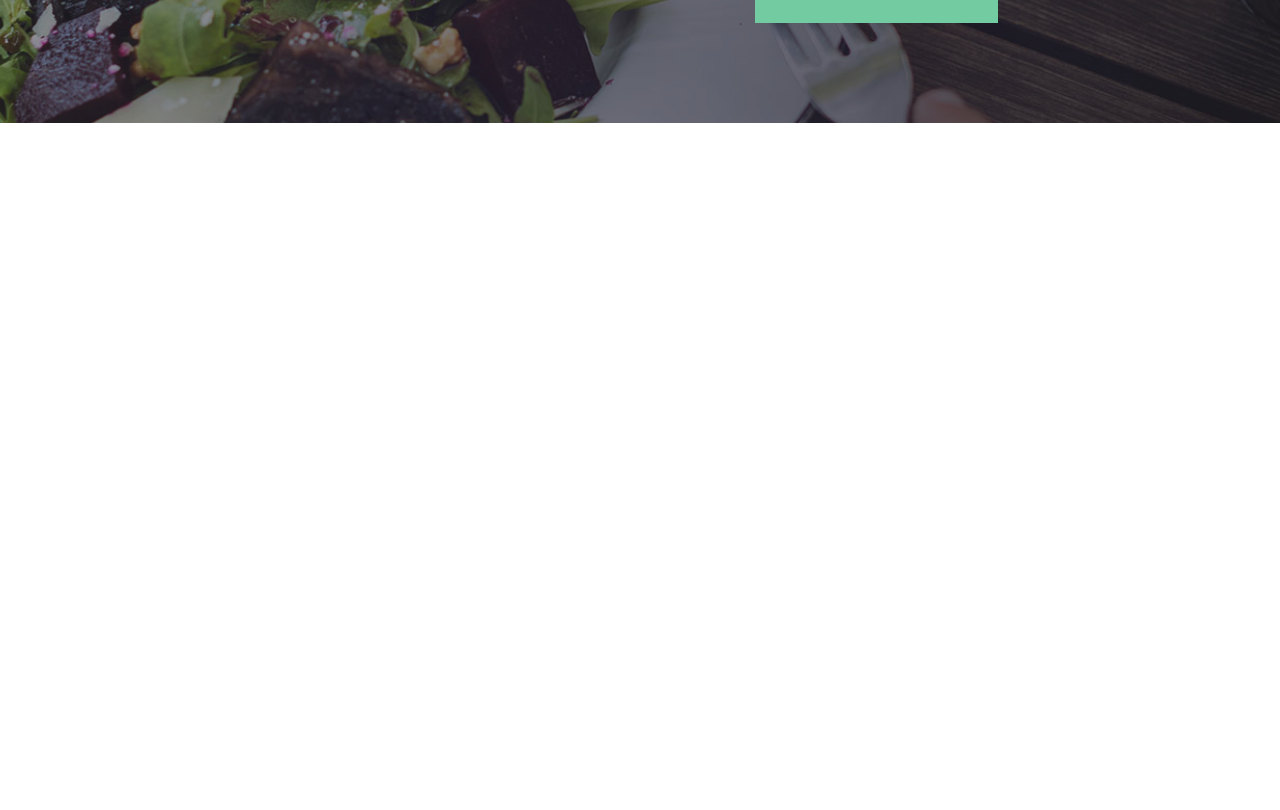
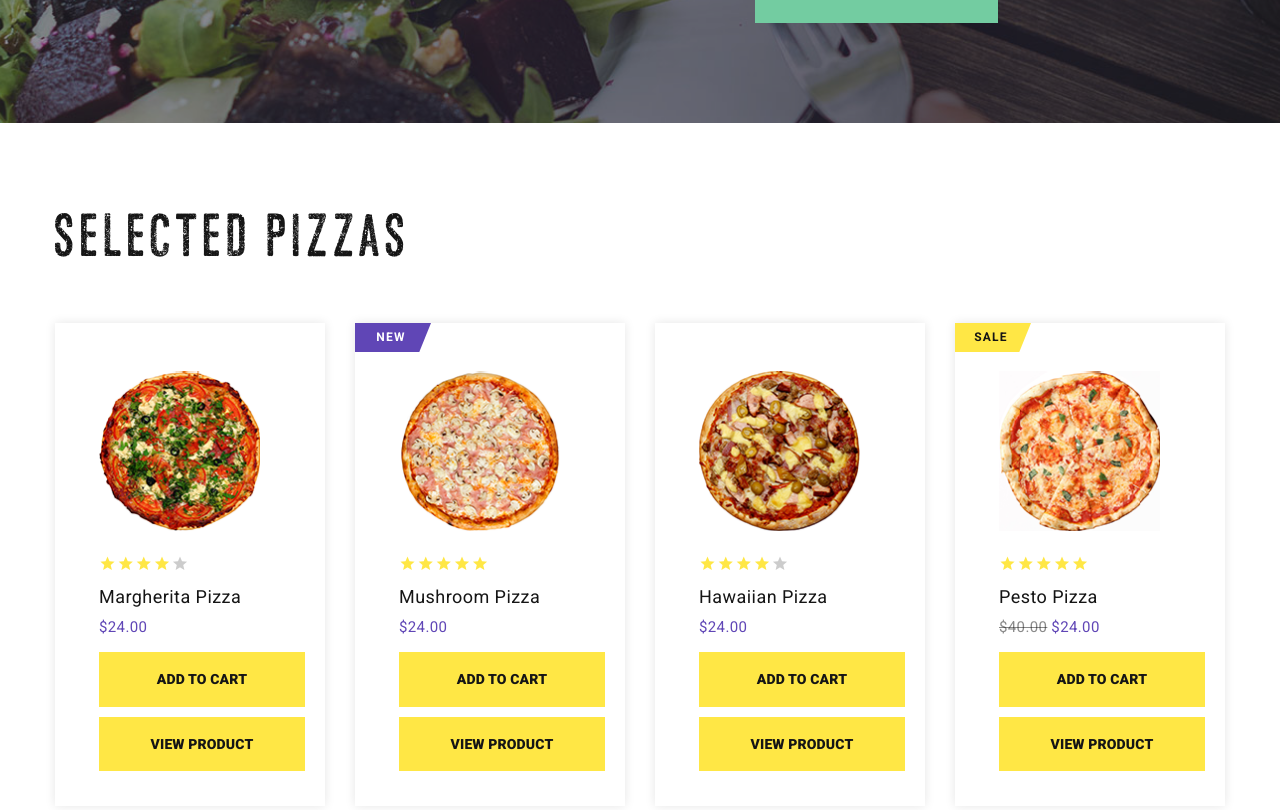
Before and after one commit to Raul-Est/DAW.Angular.01.TelePizza, an Angular app: page / in a window 1280 px wide. Shown: the part 2040-2850 px from the top of the page. Before the commit the page ends 2163 px from the top, so only its background shows below. Built offline with nearby package versions, Linux system fonts and the light colour scheme.

Commit message:
5ºComponente terminado - Pizzas

```diff
--- a/src/app/app.html
+++ b/src/app/app.html
@@ -13,4 +13,6 @@
   <app-menu></app-menu>
   <!-- añadimos el cuarto componente atmosphere -->
   <app-atmosphere></app-atmosphere>
+  <!-- añadimos el 5º componente pizzas -->
+  <app-pizzas></app-pizzas>
 </main>
--- a/src/app/app.ts
+++ b/src/app/app.ts
@@ -1,3 +1,4 @@
+import { Pizzas } from './components/pizzas/pizzas';
 import { Atmosphere } from './components/atmosphere/atmosphere';
 import { Component } from '@angular/core';
 import { Header } from './components/header/header';
@@ -14,10 +15,10 @@ import { Menu } from './components/menu/menu';
 //   styleUrl: './app.css'
 // })
 
-// primero añadi slider al array, y luego añadí menu, después atmosphere
+// primero añadi slider al array, y luego añadí menu, después atmosphere, pizzas
 @Component({
   selector: 'app-root',
-  imports: [Header, Slider,Menu,Atmosphere],
+  imports: [Header, Slider,Menu,Atmosphere,Pizzas],
   templateUrl: './app.html',
   styleUrl: './app.css'
 })
--- /dev/null
+++ b/src/app/components/pizzas/pizzas.css
@@ -0,0 +1,3 @@
+:host {
+  display: block;
+}
--- /dev/null
+++ b/src/app/components/pizzas/pizzas.html
@@ -0,0 +1,76 @@
+<section class="section section-lg bg-default">
+  <div class="container">
+    <h3 class="oh-desktop"><span class="d-inline-block wow slideInUp">Selected Pizzas</span></h3>
+    <div class="row row-lg row-30">
+      <div class="col-sm-6 col-lg-4 col-xl-3">
+        <!-- Product-->
+        <article class="product wow fadeInLeft" data-wow-delay=".15s">
+          <div class="product-figure"><img src="images/product-1-161x162.png" alt="" width="161" height="162"/>
+          </div>
+          <div class="product-rating"><span class="mdi mdi-star"></span><span class="mdi mdi-star"></span><span class="mdi mdi-star"></span><span class="mdi mdi-star"></span><span class="mdi mdi-star text-gray-13"></span>
+          </div>
+          <h6 class="product-title">Margherita Pizza</h6>
+          <div class="product-price-wrap">
+            <div class="product-price">$24.00</div>
+          </div>
+          <div class="product-button">
+            <div class="button-wrap"><a class="button button-xs button-primary button-winona" href="#">Add to cart</a></div>
+            <div class="button-wrap"><a class="button button-xs button-secondary button-winona" href="#">View Product</a></div>
+          </div>
+        </article>
+      </div>
+      <div class="col-sm-6 col-lg-4 col-xl-3">
+        <!-- Product-->
+        <article class="product wow fadeInLeft" data-wow-delay=".1s">
+          <div class="product-figure"><img src="images/product-2-161x162.png" alt="" width="161" height="162"/>
+          </div>
+          <div class="product-rating"><span class="mdi mdi-star"></span><span class="mdi mdi-star"></span><span class="mdi mdi-star"></span><span class="mdi mdi-star"></span><span class="mdi mdi-star"></span>
+          </div>
+          <h6 class="product-title">Mushroom Pizza</h6>
+          <div class="product-price-wrap">
+            <div class="product-price">$24.00</div>
+          </div>
+          <div class="product-button">
+            <div class="button-wrap"><a class="button button-xs button-primary button-winona" href="#">Add to cart</a></div>
+            <div class="button-wrap"><a class="button button-xs button-secondary button-winona" href="#">View Product</a></div>
+          </div><span class="product-badge product-badge-new">New</span>
+        </article>
+      </div>
+      <div class="col-sm-6 col-lg-4 col-xl-3">
+        <!-- Product-->
+        <article class="product wow fadeInLeft" data-wow-delay=".05s">
+          <div class="product-figure"><img src="images/product-3-161x162.png" alt="" width="161" height="162"/>
+          </div>
+          <div class="product-rating"><span class="mdi mdi-star"></span><span class="mdi mdi-star"></span><span class="mdi mdi-star"></span><span class="mdi mdi-star"></span><span class="mdi mdi-star text-gray-13"></span>
+          </div>
+          <h6 class="product-title">Hawaiian Pizza</h6>
+          <div class="product-price-wrap">
+            <div class="product-price">$24.00</div>
+          </div>
+          <div class="product-button">
+            <div class="button-wrap"><a class="button button-xs button-primary button-winona" href="#">Add to cart</a></div>
+            <div class="button-wrap"><a class="button button-xs button-secondary button-winona" href="#">View Product</a></div>
+          </div>
+        </article>
+      </div>
+      <div class="col-sm-6 col-lg-4 col-xl-3">
+        <!-- Product-->
+        <article class="product wow fadeInLeft">
+          <div class="product-figure"><img src="images/product-4-161x162.png" alt="" width="161" height="162"/>
+          </div>
+          <div class="product-rating"><span class="mdi mdi-star"></span><span class="mdi mdi-star"></span><span class="mdi mdi-star"></span><span class="mdi mdi-star"></span><span class="mdi mdi-star"></span>
+          </div>
+          <h6 class="product-title">Pesto Pizza</h6>
+          <div class="product-price-wrap">
+            <div class="product-price product-price-old">$40.00</div>
+            <div class="product-price">$24.00</div>
+          </div>
+          <div class="product-button">
+            <div class="button-wrap"><a class="button button-xs button-primary button-winona" href="#">Add to cart</a></div>
+            <div class="button-wrap"><a class="button button-xs button-secondary button-winona" href="#">View Product</a></div>
+          </div><span class="product-badge product-badge-sale">Sale</span>
+        </article>
+      </div>
+    </div>
+  </div>
+</section>
--- /dev/null
+++ b/src/app/components/pizzas/pizzas.ts
@@ -0,0 +1,23 @@
+import { Component, AfterViewInit } from '@angular/core';
+
+declare const WOW: any;
+
+@Component({
+  imports: [],
+  selector: 'app-pizzas',
+  styleUrl: './pizzas.css',
+  templateUrl: './pizzas.html',
+})
+export class Pizzas implements AfterViewInit {
+
+  // con la siguiente funcion esperamos a que Angular haya iniciado la vista de pizzas
+  ngAfterViewInit(): void {
+    // con new wow creamos una instancia de la libreria de animaciones, con .init buscamos los elementos con la clase
+    //Wow y prepara sus animaciones al entrar en pantalla.
+    new WOW().init();
+  }
+  // Una consideración: WOW.js gestiona animaciones de toda la página, no solamente de las pizzas.
+  // Por eso esta integración es provisional;
+  // más adelante convendrá inicializarlo una sola vez para toda la aplicación y evitar múltiples instancias.
+
+}
```
